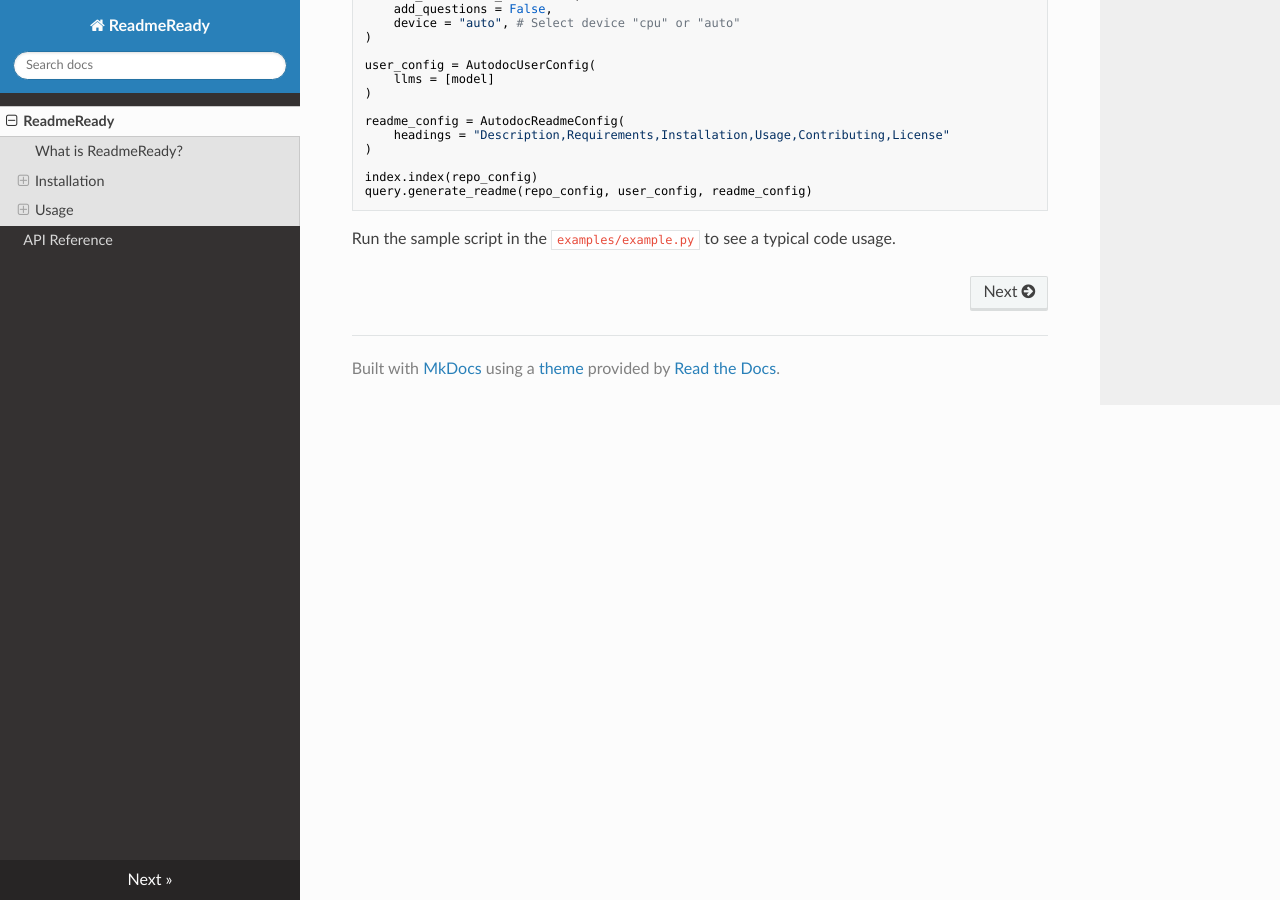
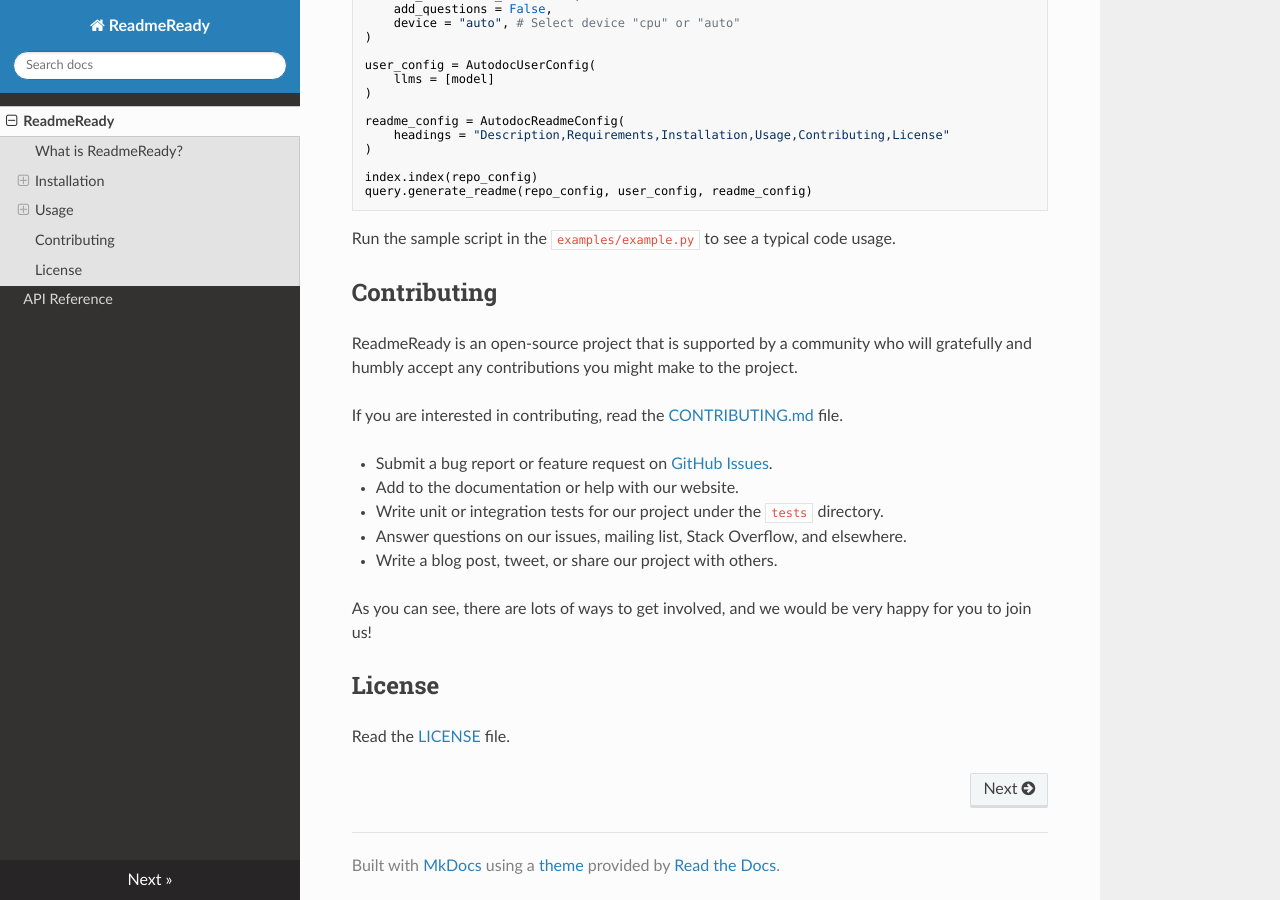
Before and after one commit to souradipp76/ReadMeReady, an MkDocs documentation site: the page built from docs/index.md, in a window 1280 px wide and 900 px high, scrolled down 2303 px. Built offline with MkDocs 1.6.1, drawn with Linux system fonts in a browser that asks for light colours; nearby versions of some CDN libraries.

````diff
--- a/docs/index.md
+++ b/docs/index.md
@@ -121,3 +121,21 @@
 ```
 
 Run the sample script in the `examples/example.py` to see a typical code usage.
+
+## Contributing
+
+ReadmeReady is an open-source project that is supported by a community who will gratefully and humbly accept any contributions you might make to the project.
+
+If you are interested in contributing, read the [CONTRIBUTING.md](https://github.com/souradipp76/ReadMeReady/blob/main/CONTRIBUTING.md) file.
+
+- Submit a bug report or feature request on [GitHub Issues](https://github.com/souradipp76/ReadMeReady/issues).
+- Add to the documentation or help with our website.
+- Write unit or integration tests for our project under the `tests` directory.
+- Answer questions on our issues, mailing list, Stack Overflow, and elsewhere.
+- Write a blog post, tweet, or share our project with others.
+
+As you can see, there are lots of ways to get involved, and we would be very happy for you to join us!
+
+## License
+
+Read the [LICENSE](https://github.com/souradipp76/ReadMeReady/blob/main/LICENSE) file.
--- a/mkdocs.yml
+++ b/mkdocs.yml
@@ -2,4 +2,5 @@
 theme: readthedocs
 plugins:
   - search
+  - autorefs
   - mkdocstrings
````
Also changed, not shown: HISTORY.md (+1 -1 lines), docs/reference.md (+17 -9 lines), 7 other files.
